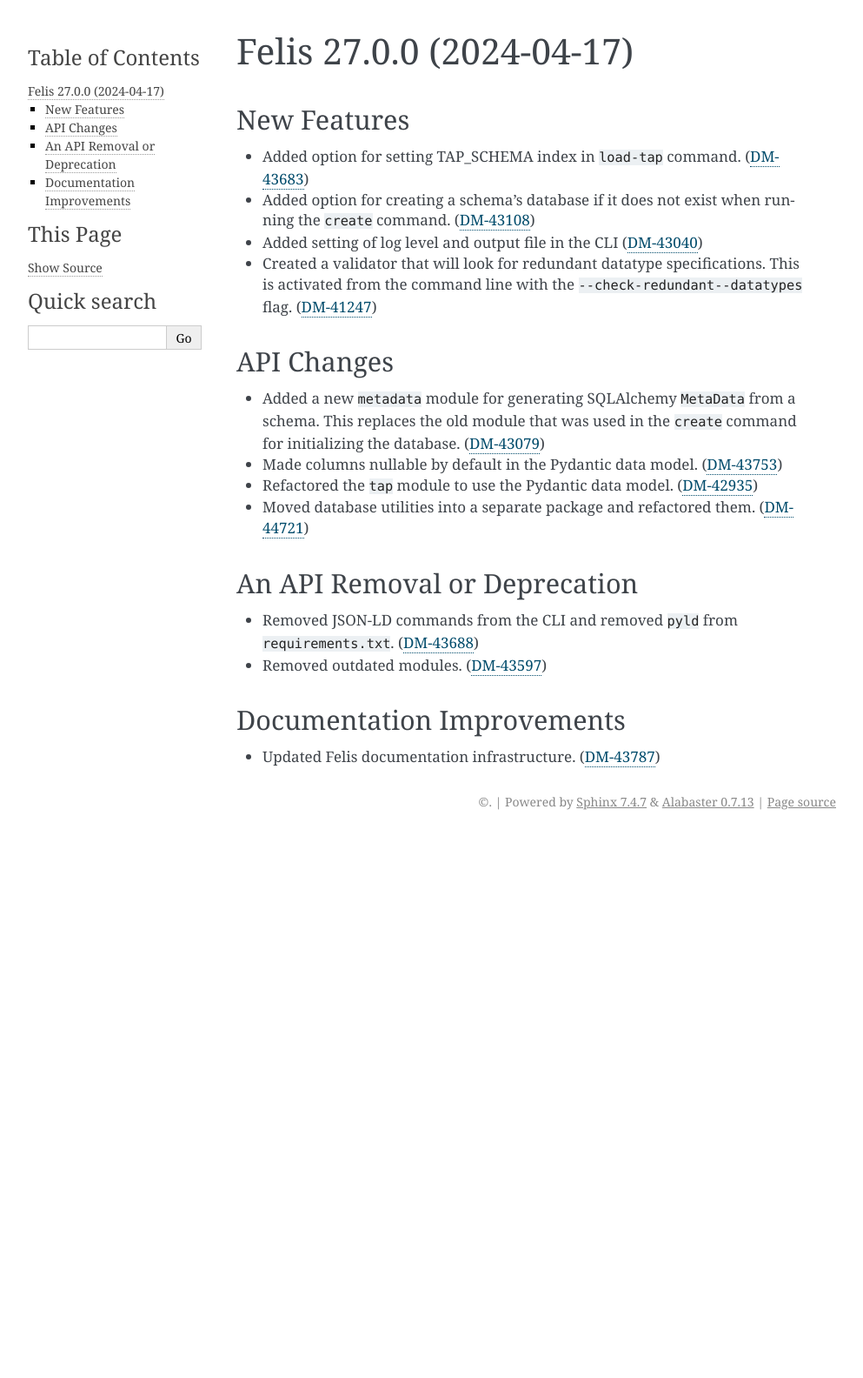
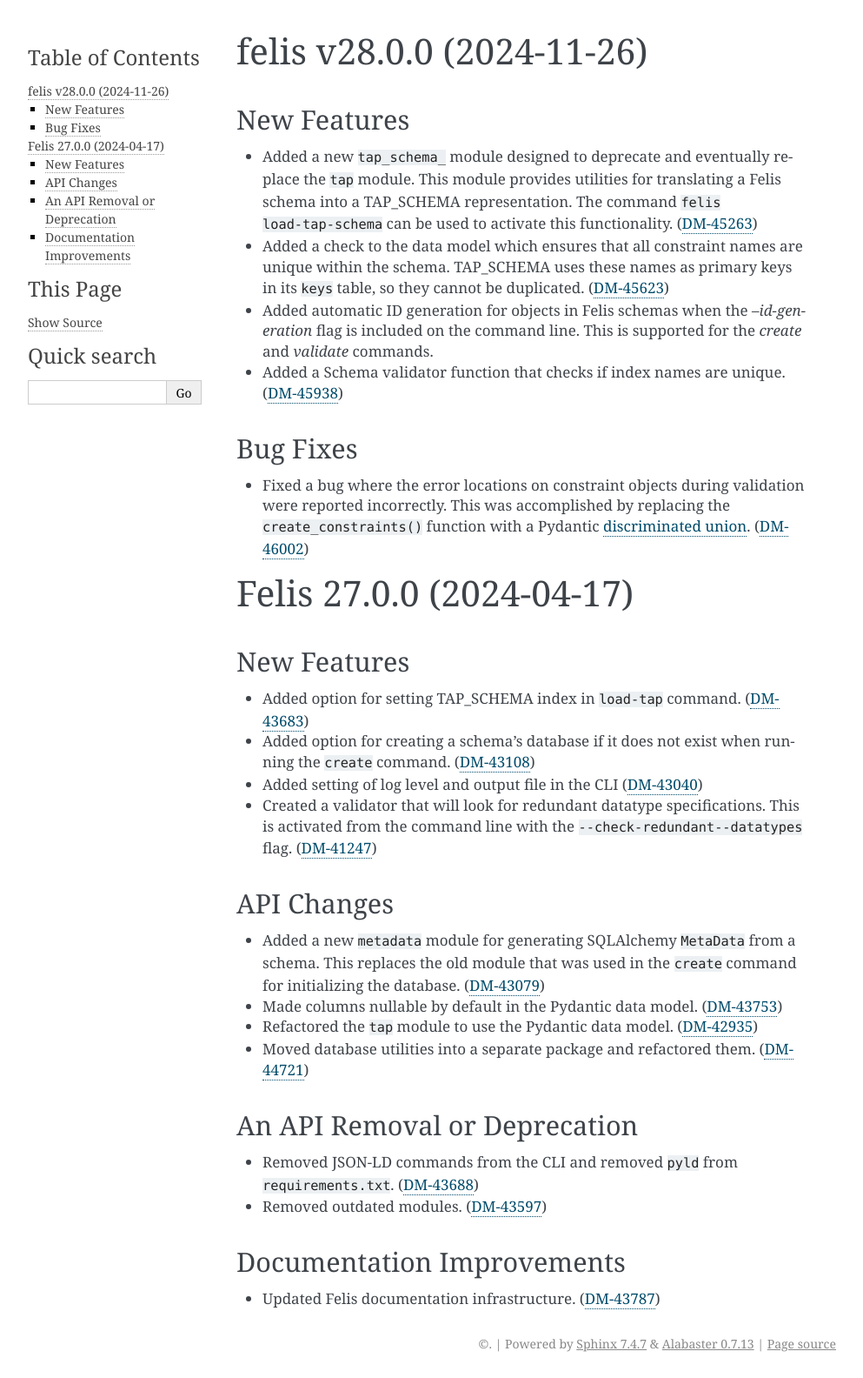
Before and after one commit to lsst/felis, a Sphinx documentation site: the page built from docs/CHANGES.rst, in a window 1280 px wide. Shown: the whole page at 87% size, without its empty margins (148-1141 px from the left). Built offline with Sphinx 7.4.7, drawn with Linux system fonts in a browser that asks for light colours; before the commit the page ends 961 px from its top, so only the background shows below that.

Commit message:
Make release notes for v28

```diff
--- a/docs/CHANGES.rst
+++ b/docs/CHANGES.rst
@@ -1,3 +1,26 @@
+felis v28.0.0 (2024-11-26)
+==========================
+
+New Features
+------------
+
+- Added a new ``tap_schema_`` module designed to deprecate and eventually replace the ``tap`` module.
+  This module provides utilities for translating a Felis schema into a TAP_SCHEMA representation.
+  The command ``felis load-tap-schema`` can be used to activate this functionality. (`DM-45263 <https://jira.lsstcorp.org/browse/DM-45263>`_)
+- Added a check to the data model which ensures that all constraint names are unique within the schema.
+  TAP_SCHEMA uses these names as primary keys in its ``keys`` table, so they cannot be duplicated. (`DM-45623 <https://jira.lsstcorp.org/browse/DM-45623>`_)
+- Added automatic ID generation for objects in Felis schemas when the `--id-generation` flag is included on the command line.
+  This is supported for the `create` and `validate` commands.
+- Added a Schema validator function that checks if index names are unique. (`DM-45938 <https://jira.lsstcorp.org/browse/DM-45938>`_)
+
+
+Bug Fixes
+---------
+
+- Fixed a bug where the error locations on constraint objects during validation were reported incorrectly.
+  This was accomplished by replacing the ``create_constraints()`` function with a Pydantic `discriminated union <https://docs.pydantic.dev/latest/concepts/unions/#discriminated-unions-with-str-discriminators>`__. (`DM-46002 <https://jira.lsstcorp.org/browse/DM-46002>`_)
+
+
 Felis 27.0.0 (2024-04-17)
 =========================
 
--- a/docs/changes/DM-45263.feature.rst
+++ /dev/null
@@ -1,3 +0,0 @@
-Added a new ``tap_schema_`` module designed to deprecate and eventually replace the ``tap`` module.
-This module provides utilities for translating a Felis schema into a TAP_SCHEMA representation.
-The command ``felis load-tap-schema`` can be used to activate this functionality.
--- a/docs/changes/DM-45623.feature.rst
+++ /dev/null
@@ -1,2 +0,0 @@
-Added a check to the data model which ensures that all constraint names are unique within the schema.
-TAP_SCHEMA uses these names as primary keys in its ``keys`` table, so they cannot be duplicated.
--- a/docs/changes/DM-45938.feature.rst
+++ /dev/null
@@ -1,4 +0,0 @@
-Added automatic ID generation for objects in Felis schemas when the `--id-generation` flag is included on the command line.
-This is supported for the `create` and `validate` commands.
-
-Also added a Schema validator that checks if index names are unique.
--- a/docs/changes/DM-46002.bugfix.rst
+++ /dev/null
@@ -1,2 +0,0 @@
-Fixed a bug where the error locations on constraint objects during validation were reported incorrectly.
-This was accomplished by replacing the ``create_constraints()`` function with a Pydantic `discriminated union <https://docs.pydantic.dev/latest/concepts/unions/#discriminated-unions-with-str-discriminators>`__.
```
